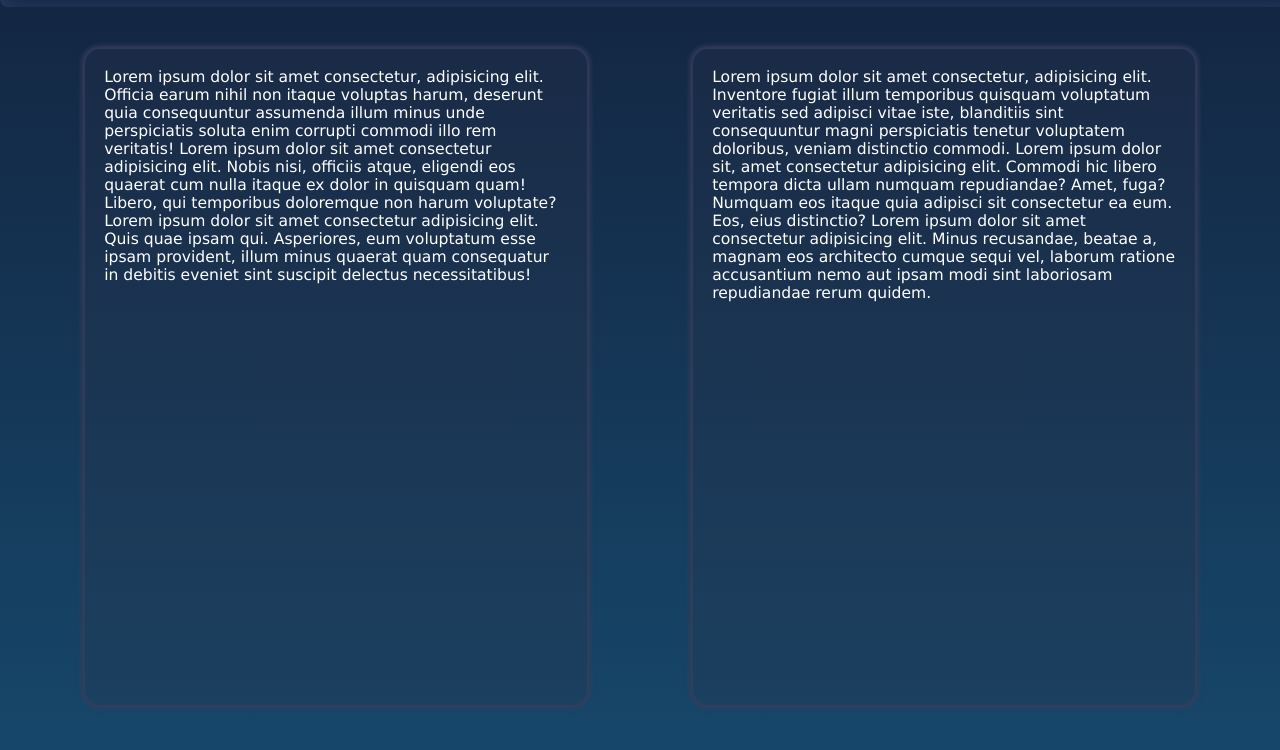
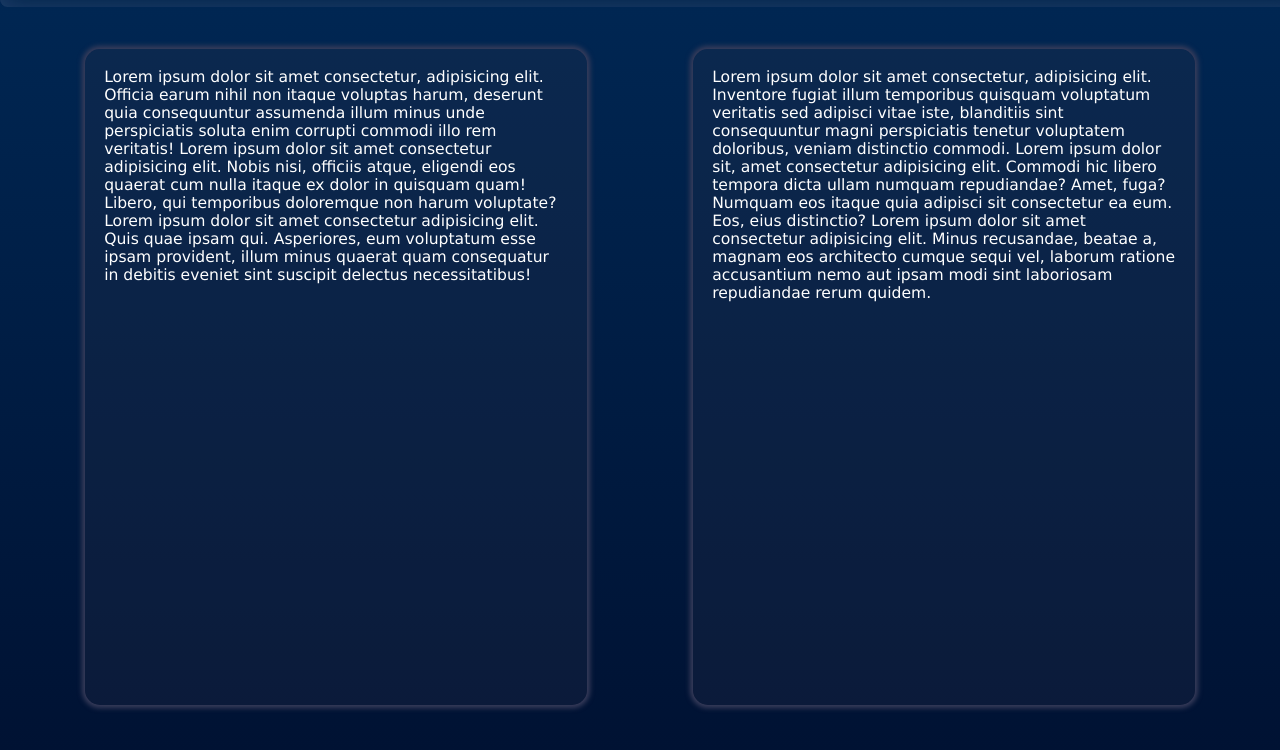
Before and after one commit to MartinNagypal/ChickenNugggetWeb, a plain HTML site: page Pages/index.html in a window 1280 px wide. Shown: the part 53-803 px from the top of the page. Drawn offline with Linux system fonts and the light colour scheme.

Commit message:
color chamges

```diff
--- a/CSS/index.css
+++ b/CSS/index.css
@@ -1,6 +1,5 @@
 .body{
-    background: #132440;
-    background: linear-gradient(180deg, rgba(19, 36, 64, 1) 0%, rgba(22, 71, 106, 1) 100%);
+    background: linear-gradient(180deg,rgba(0, 40, 85, 1) 0%, rgba(0, 18, 51, 1) 100%);
 }
 
 .navbar{
```
Also changed, not shown: colors.txt (added).
